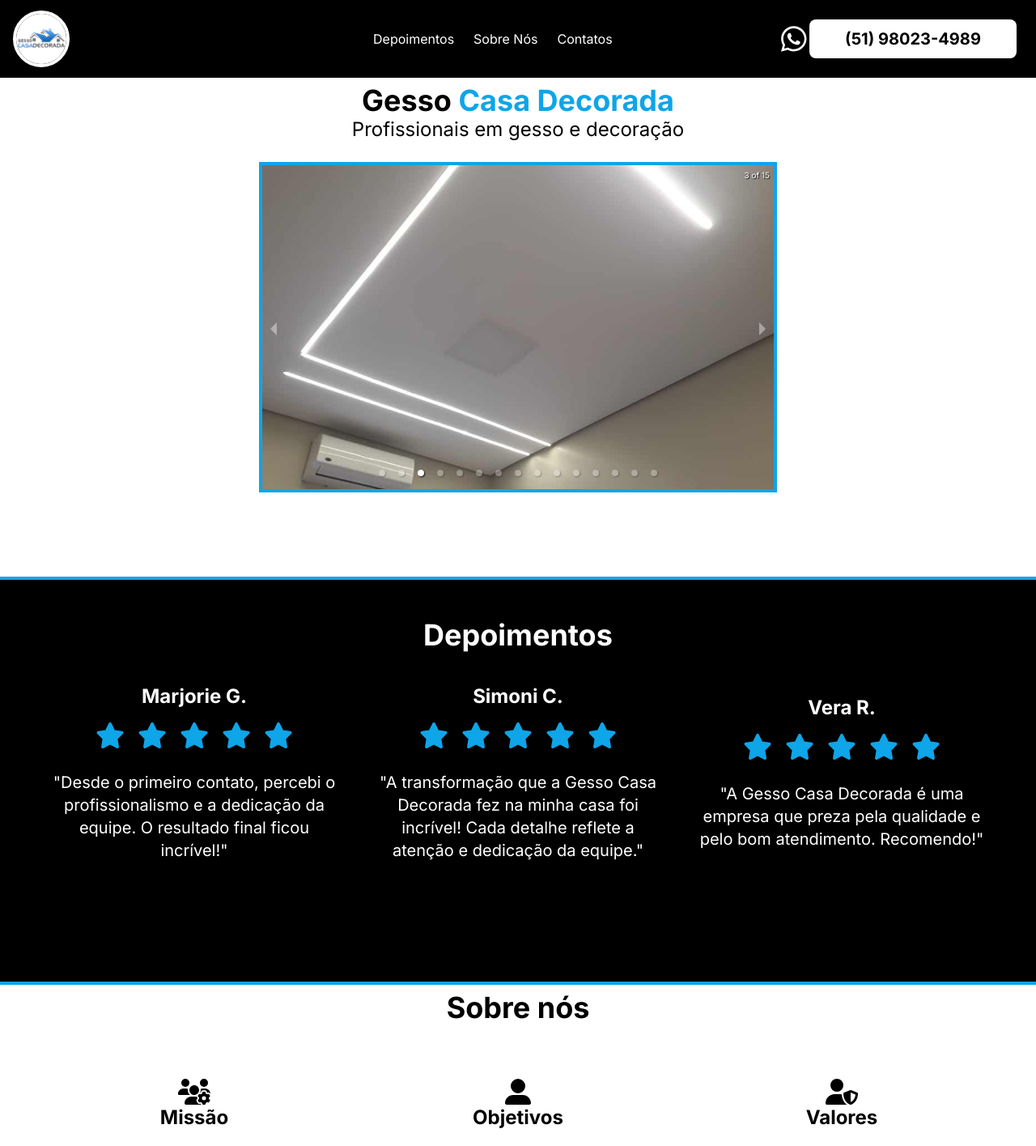
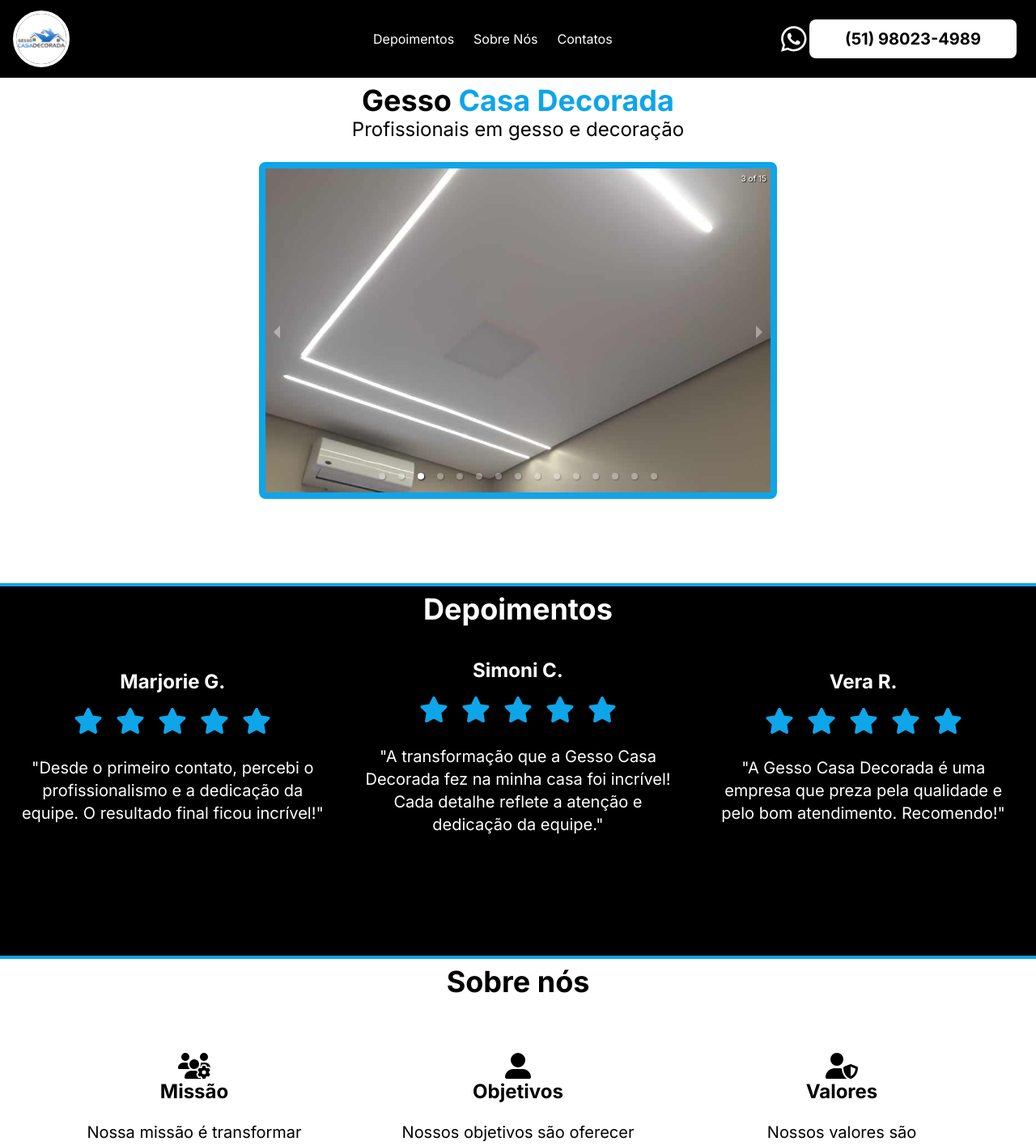
Before and after one commit to chouenji/gesso-casa-decorada, a Next.js app: page / in a window 1280 px wide. Shown: the top 1415 px of the page at 81% size. Built offline with nearby package versions, Linux system fonts and the light colour scheme.

Commit message:
Design changes

```diff
--- a/app/components/introduction/index.tsx
+++ b/app/components/introduction/index.tsx
@@ -32,7 +32,7 @@
           interval={2000}
           transitionTime={500}
           useKeyboardArrows
-          className="w-[90dvw] lg:w-[50dvw] md:w-[60dvw] mx-auto border-sky-500 border-4"
+          className="w-[90dvw] lg:w-[50dvw] md:w-[60dvw] mx-auto border-sky-500 border-8 rounded-lg"
           showThumbs={false}
         >
           <Image
--- a/app/components/navigation/navbar/Navigation.tsx
+++ b/app/components/navigation/index.tsx
@@ -1,7 +1,7 @@
 'use client';
 import { useState } from 'react';
-import Navbar from '.';
-import Sidebar from '../sidebar/index';
+import Navbar from './navbar';
+import Sidebar from './sidebar/index';
 
 const Navigation = () => {
   const [isOpen, setIsOpen] = useState(false);
--- a/app/components/navigation/navbar/Logo.tsx
+++ b/app/components/navigation/navbar/Logo.tsx
@@ -40,7 +40,7 @@
           alt="Logo"
           width={width < 1024 ? '70' : '70'}
           height={width < 1024 ? '45' : '100'}
-          className="relative rounded-full border-white border-4 hover:border-gray-400 transition-all duration-500"
+          className="relative rounded-full border-white border-4 hover:border-sky-500 transition-all duration-500"
         />
       </Link>
       <div
--- a/app/components/navigation/sidebar/index.tsx
+++ b/app/components/navigation/sidebar/index.tsx
@@ -33,6 +33,11 @@
 
         <ul className="sidebar-nav text-center leading-relaxed text-4xl">
           <li className="p-4 hover:text-sky-500">
+            <Link href="#intro" onClick={toggle}>
+              <p>Home</p>
+            </Link>
+          </li>
+          <li className="p-4 hover:text-sky-500">
             <Link href="#depoimentos" onClick={toggle}>
               <p>Depoimentos</p>
             </Link>
--- a/app/components/testimonials/index.tsx
+++ b/app/components/testimonials/index.tsx
@@ -6,7 +6,7 @@
   return (
     <section
       id="depoimentos"
-      className="bg-black text-white flex flex-col lg:justify-center items-center mt-2 p-10 pb-24 text-center border-t-4 border-sky-500"
+      className="bg-black text-white flex flex-col lg:justify-center items-center mt-2 pb-24 text-center border-t-4 border-sky-500"
     >
       <h1 className="text-4xl font-bold mt-2 mb-2">Depoimentos</h1>
       <br />
--- a/app/layout.tsx
+++ b/app/layout.tsx
@@ -1,13 +1,13 @@
 import './globals.css';
 import type { Metadata } from 'next';
 import { Inter } from 'next/font/google';
-import Navigation from './components/navigation/navbar/Navigation';
+import Navigation from './components/navigation';
 
 const inter = Inter({ subsets: ['latin'] });
 
 export const metadata: Metadata = {
   title: 'Gesso Casa Decorada',
-  description: 'Profissionais em gesso e decoração',
+  description: 'Profissionais em gesso e decoração em Capão da Canoa',
 };
 
 export default function RootLayout({
@@ -16,7 +16,7 @@
   children: React.ReactNode;
 }) {
   return (
-    <html lang="en">
+    <html lang="pt-BR">
       <body className={inter.className}>
         <Navigation />
         {children}
```
